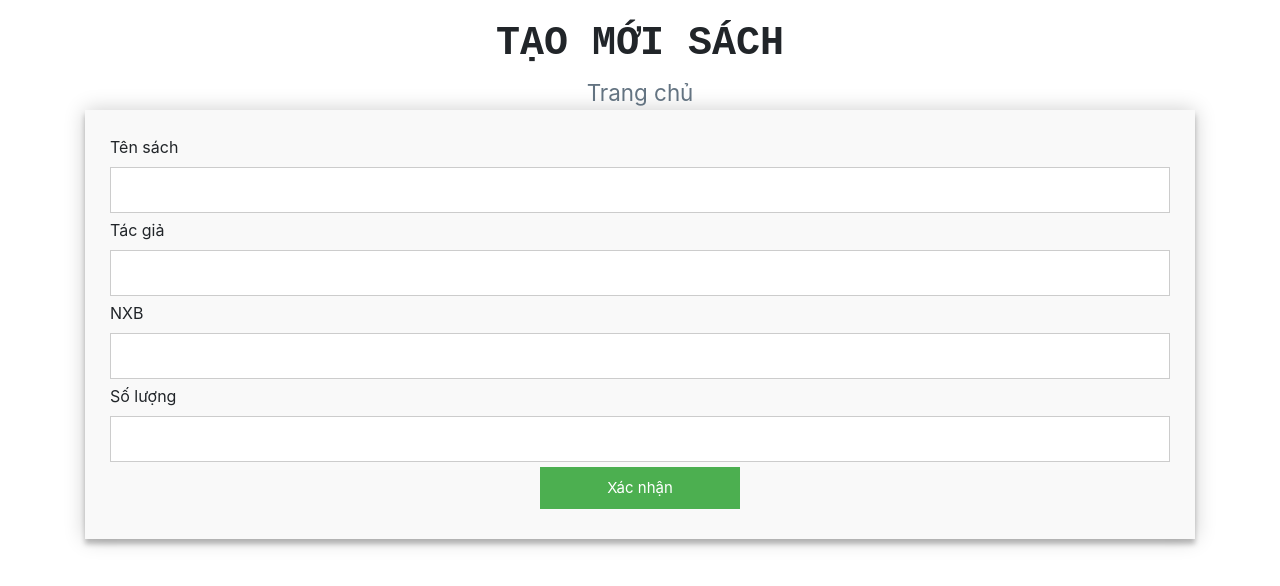
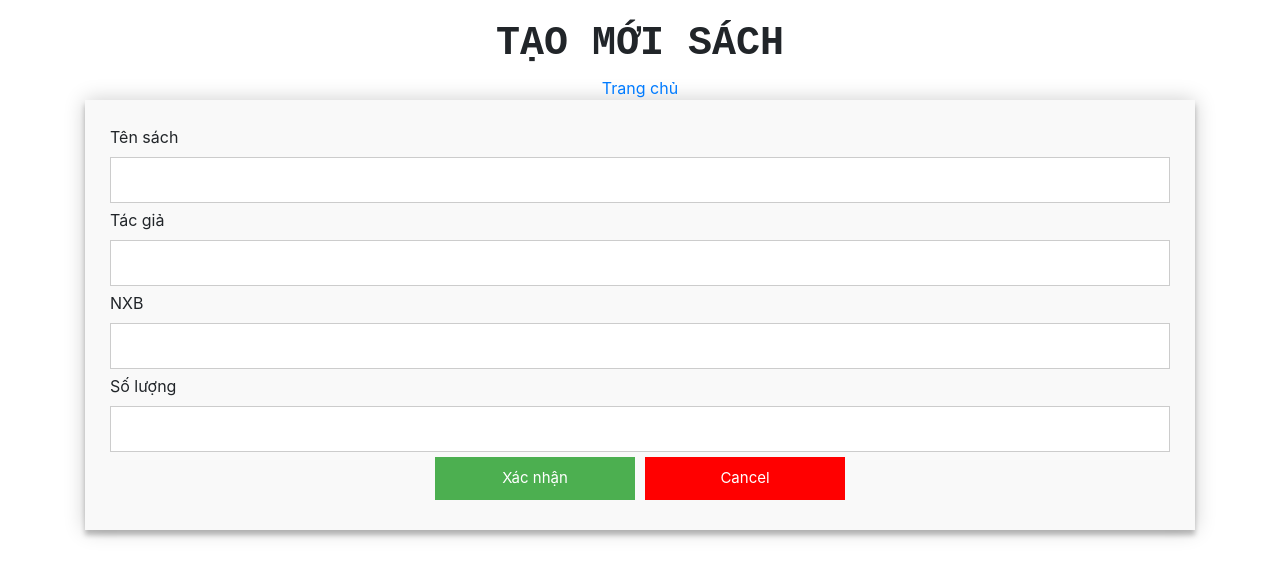
Before and after one commit to michaeImiller/CFJ, a React (Create React App) app in the folder quan-ly-sach/manage-book/: page /add-book in a window 1280 px wide. Shown: the top 586 px of the page. Built offline with nearby package versions, Linux system fonts and the light colour scheme.

Commit message:
finished

```diff
--- a/quan-ly-sach/manage-book/src/App.scss
+++ b/quan-ly-sach/manage-book/src/App.scss
@@ -113,12 +113,11 @@ form {
     }
 }
 
-a.back-home {
-    color: #637381;
-    font-size: 1.4rem;
-    color: #637381;
+button.btn-cancel {
+    background-color: red;
     text-decoration: none;
     z-index: 99;
-    text-align: left;
     text-decoration: none;
+    color: #fff;
+    margin-left: 10px;
 }
--- a/quan-ly-sach/manage-book/src/components/ListBooks.js
+++ b/quan-ly-sach/manage-book/src/components/ListBooks.js
@@ -1,7 +1,6 @@
 import React, { Component} from "react";
 import {connect} from 'react-redux';
-import { BrowserRouter as Router, Switch, Route, Link, Redirect } from "react-router-dom";
-import { browserHistory } from "react-router";
+// import { BrowserRouter as Router, Switch, Route, Link } from "react-router-dom";
 import ItemBook from "./ItemBook";
 import _ from "lodash";
 
--- a/quan-ly-sach/manage-book/src/pages/AddBook.js
+++ b/quan-ly-sach/manage-book/src/pages/AddBook.js
@@ -53,6 +53,11 @@ class AddBook extends Component {
                     <button onClick = {this.handleSubmit}>
                         Xác nhận
                     </button>
+                    <Link to="/">
+                        <button className="btn-cancel">
+                            Cancel
+                        </button>
+                    </Link>
                 </form>
             </div>
 		);
--- a/quan-ly-sach/manage-book/src/pages/UpdateBook.js
+++ b/quan-ly-sach/manage-book/src/pages/UpdateBook.js
@@ -43,8 +43,6 @@ class UpdateBook extends Component {
     }
 	render() {
         const {itemUpdate} = this.state;
-        const {onUpdateBook} = this.props;
-        // console.log(onUpdateBook);
 
         return (
             <div className="form-update">
--- a/quan-ly-sach/manage-book/src/reducers/index.js
+++ b/quan-ly-sach/manage-book/src/reducers/index.js
@@ -1,10 +1,10 @@
 import {combineReducers} from 'redux';
 import tasks from './tasks';
-import find from './find';
+// import find from './find';
 
 const myReducer  = combineReducers({
     data: tasks,
-    find: find,
+    // find: find,
 });
 
 export default myReducer;
```
Also changed, not shown: quan-ly-sach/manage-book/src/App.js (+2 -17 lines), quan-ly-sach/manage-book/src/constants/ActionTypes.js (line endings or trailing spaces).
